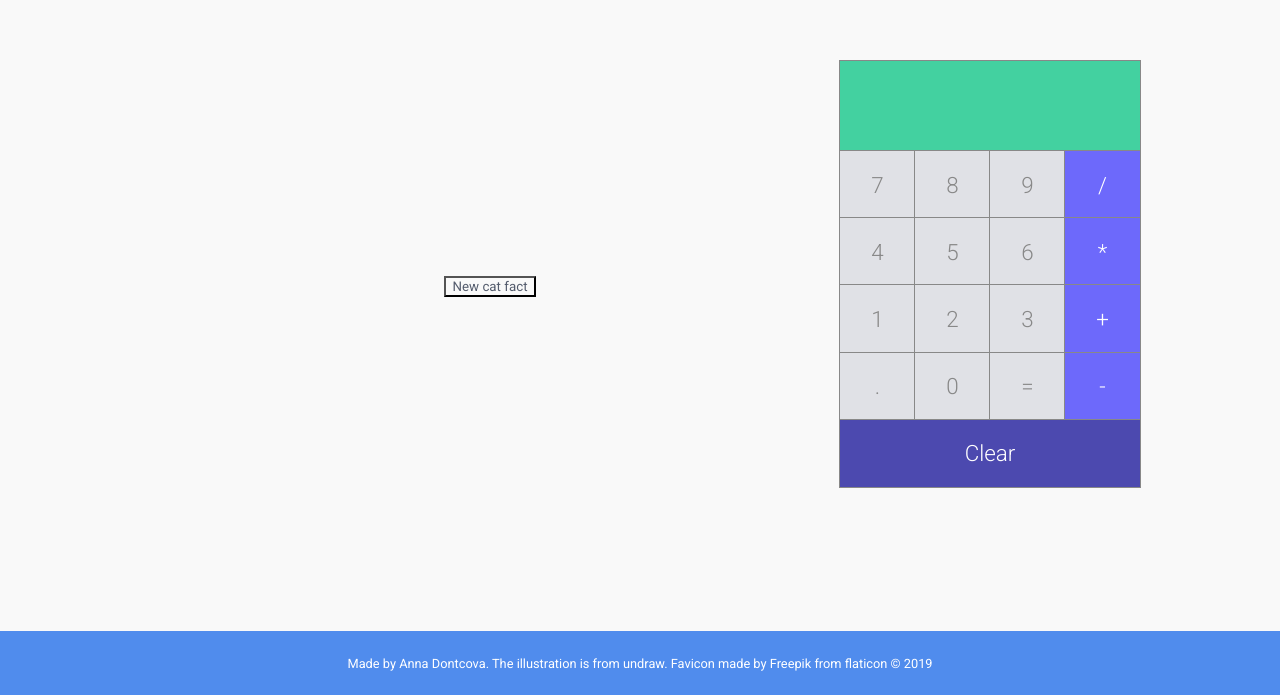
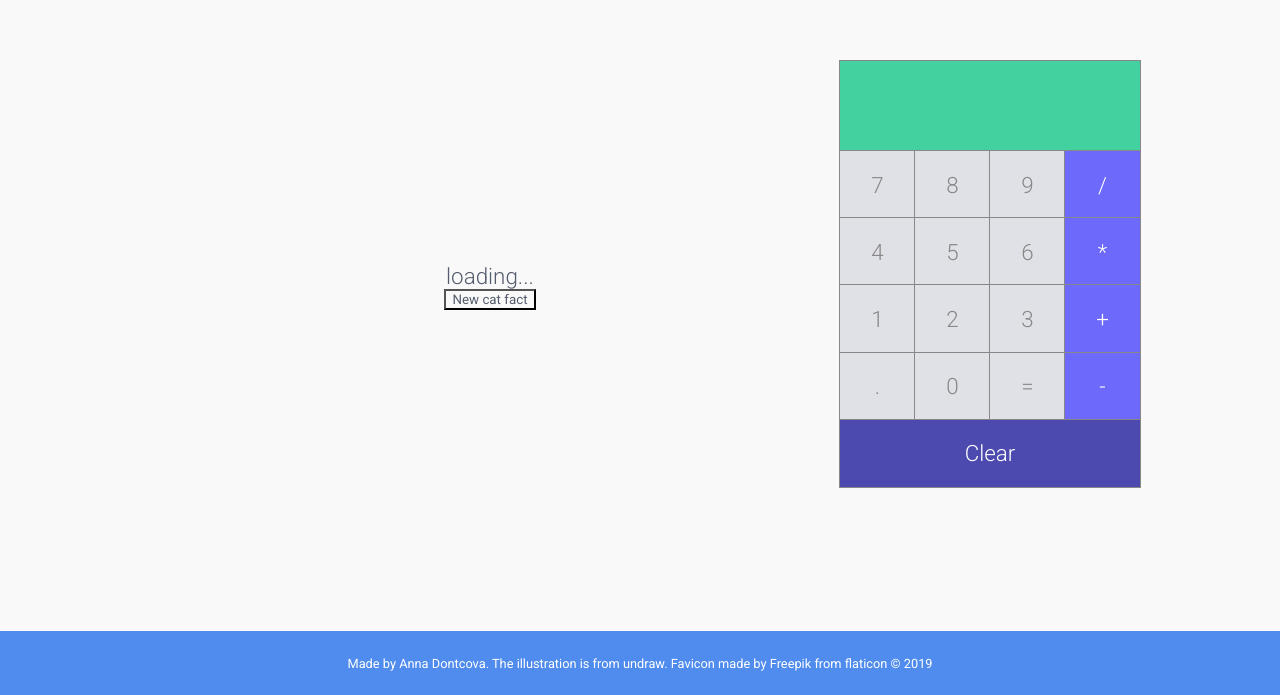
Before and after one commit to codeadventurer/catculator, a React (Create React App) app: page / in a window 1280 px wide. Shown: the part 737-1432 px from the top of the page. Built offline with nearby package versions, Linux system fonts and the light colour scheme; no server answers.

Commit message:
fixes bug, adds a button to get a cat fact

```diff
--- a/src/components/Catfact.js
+++ b/src/components/Catfact.js
@@ -5,27 +5,26 @@ class Catfact extends Component {
   constructor(props) {
     super(props);
     this.state = {
-      // loading: false,
+      loading: false,
       facts: [],
-      randomFact: ""
+      randomFact:
+        "A cat's brain is 90% similar to a human's — more similar than to a dog's."
     };
   }
 
   getFacts = () => {
-    // this.setState({ loading: true });
+    this.setState({ loading: true });
     const proxyUrl = "https://cors-anywhere.herokuapp.com/",
       targetUrl = "https://cat-fact.herokuapp.com/facts";
 
     return axios
       .get(proxyUrl + targetUrl)
       .then(response => {
-        //console.log(response.data.all);
         const facts = response.data.all;
         this.setState({
-          // loading: false,
+          loading: false,
           facts: facts
         });
-        //console.log(this.state.facts[5].text);
       })
       .catch(err => {
         console.log(err);
@@ -36,27 +35,21 @@ class Catfact extends Component {
     this.getFacts();
   }
 
-  handleClick(event) {
-    event.preventDefault();
-    console.log(this.state.facts);
-  }
-  //   event.preventDefault();
-  //   console.log("works!");
-  //   let random = Math.floor(Math.random() * this.state.facts.length);
-  //   this.setState = {
-  //     randomFact: this.state.facts[random].text
-  //   };
-  // }
+  handleClick = () => {
+    const facts = this.state.facts.map(item => item.text);
+
+    let random = Math.floor(Math.random() * facts.length);
+    this.setState({
+      randomFact: facts[random]
+    });
+  };
 
   render() {
-    // const text = this.state.loading ? "loading..." : this.state.randomFact;
+    const text = this.state.loading ? "loading..." : this.state.randomFact;
 
-    const facts = this.state.facts.map(item => item.text);
-    let random = Math.floor(Math.random() * facts.length);
-    const fact = facts[random];
     return (
       <div>
-        <p className="fact-text">{fact}</p>
+        <p className="fact-text">{text}</p>
         <button onClick={this.handleClick}>New cat fact</button>
       </div>
     );
```
